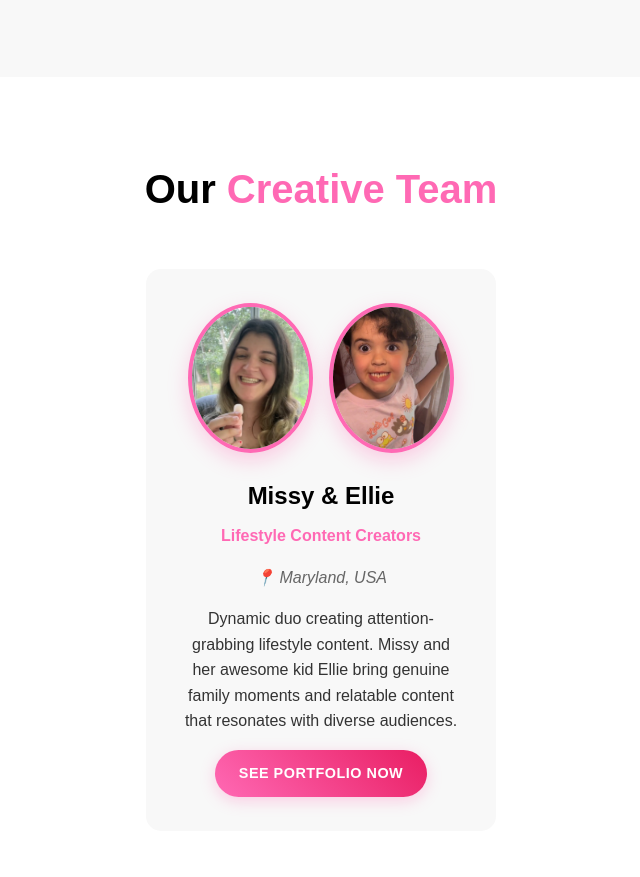
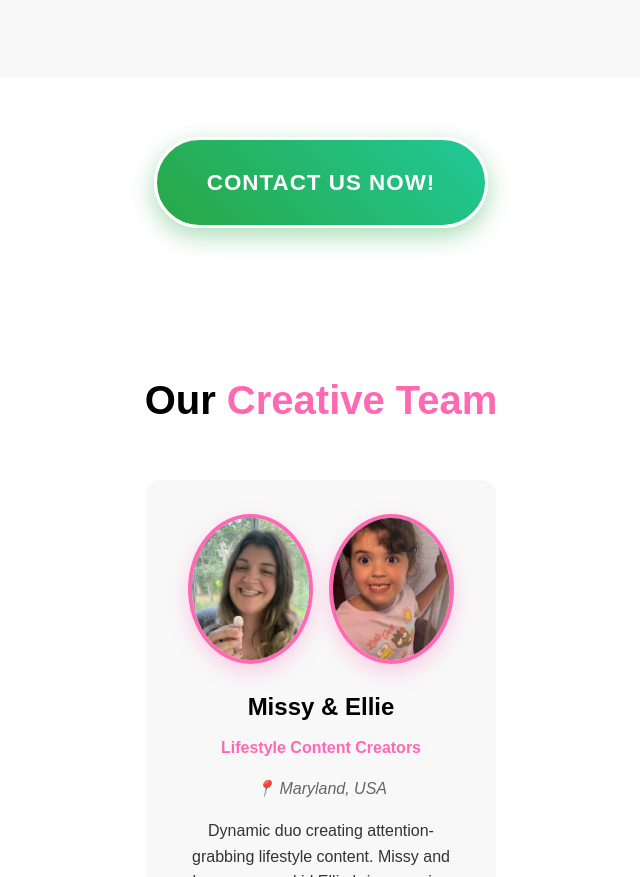
Before and after one commit to Plugin-factory-fl/SoulMediaAgencyLLC, a website: page index.html in a window 1280 px wide. Shown: the part 1448-2325 px from the top of the page, without its empty margins (319-959 px from the left). Drawn offline with Linux system fonts and the light colour scheme.

Commit message:
Add Contact Us button after About section

```diff
--- a/index.html
+++ b/index.html
@@ -729,6 +729,13 @@
         </div>
     </section>
 
+    <!-- Contact CTA Section -->
+    <section class="contact-cta" style="padding: 60px 0; background: #fff; text-align: center;">
+        <div class="container">
+            <a href="mailto:soulmedia.agency.fl@gmail.com" class="cta-button fade-in">Contact Us Now!</a>
+        </div>
+    </section>
+
     <!-- Team Section -->
     <section id="team" class="team">
         <div class="container">
```
